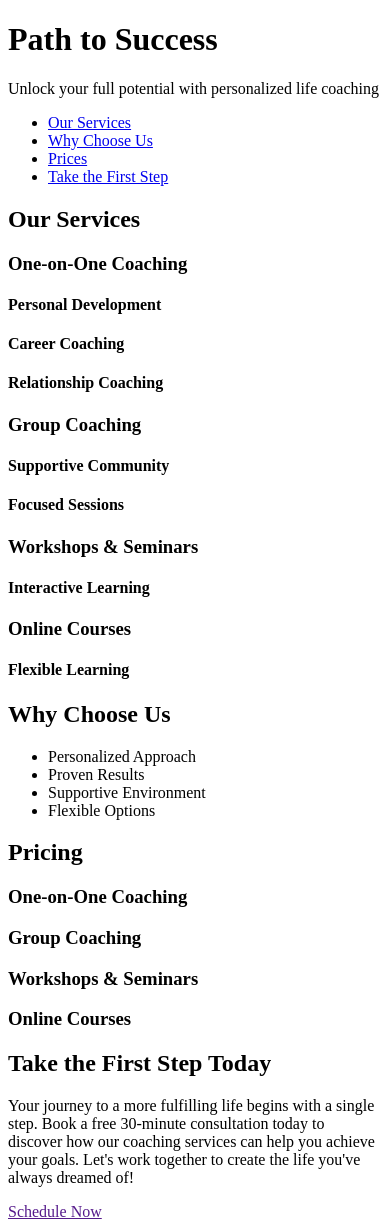
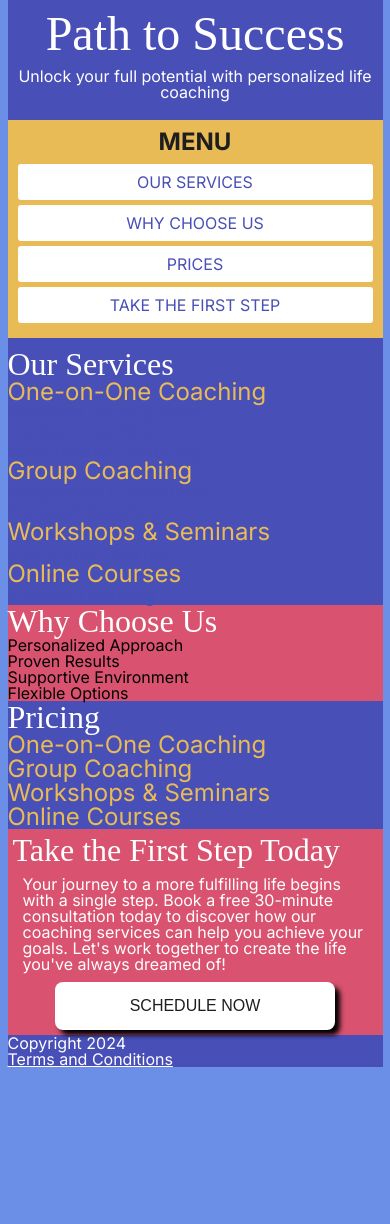
Before and after one commit to katiesue378/path-to-success, a plain HTML site: page index.html in a window 390 px wide. Shown: the top 1224 px of the page. After the commit the page ends 1069 px from the top, so only its background shows below. Drawn offline with Linux system fonts and the light colour scheme; a web font is replaced by a local one.

Commit message:
added html and css content

```diff
--- a/index.html
+++ b/index.html
@@ -3,22 +3,24 @@
 <head>
     <meta charset="UTF-8">
     <title>Path to Success</title>
-    <meta name="description" content="A website offering personalized life coaching and other coaching services!">
-
+    <meta name="description" content="A website offering personalized life coaching services!">
+    <meta name="viewport" content="width=device-width, initial-scale=1.0">
     <link rel="stylesheet" href="styles.css">
 </head>
 
 <body>
+    <div class="content-container">
     <header>
         <h1>Path to Success</h1>
         <p>Unlock your full potential with personalized life coaching</p>
 
         <nav>
+            <h2>MENU</h2>
             <ul>
-                <li><a href="#ourservices">Our Services</a></li>
-                <li><a href="#chooseus">Why Choose Us</a></li>
-                <li><a href="#prices">Prices</a></li>
-                <li><a href="#firststep">Take the First Step</a></li>
+                <li><a href="#ourservices">OUR SERVICES</a></li>
+                <li><a href="#chooseus">WHY CHOOSE US</a></li>
+                <li><a href="#prices">PRICES</a></li>
+                <li><a href="#firststep">TAKE THE FIRST STEP</a></li>
             </ul>
         </nav>
     </header>
@@ -60,13 +62,14 @@
         <section id="firststep">
             <h2>Take the First Step Today</h2>
             <p>Your journey to a more fulfilling life begins with a single step. Book a free 30-minute consultation today to discover how our coaching services can help you achieve your goals. Let's work together to create the life you've always dreamed of!</p>
-            <p><a href="">Schedule Now</a></p>
+            <button class="shadow-button">Schedule Now</button>
         </section>
     </main>
     <footer>
         <p>Copyright 2024</p>
         <p><a href="">Terms and Conditions</a></p>
     </footer>
+    </div>
     </body>
 
     </html>
--- a/styles.css
+++ b/styles.css
@@ -0,0 +1,204 @@
+/* CSS BY KATIE MARSHALL */
+
+/* IMPORTED FONTS */
+@import url('https://fonts.googleapis.com/css2?family=Inter:ital,opsz,wght@0,14..32,100..900;1,14..32,100..900&family=Kavoon&display=swap');
+
+/* CSS RESET */
+/* http://meyerweb.com/eric/tools/css/reset/
+   v2.0 | 20110126
+   License: none (public domain)
+*/
+
+html, body, div, span, applet, object, iframe,
+h1, h2, h3, h4, h5, h6, p, blockquote, pre,
+a, abbr, acronym, address, big, cite, code,
+del, dfn, em, img, ins, kbd, q, s, samp,
+small, strike, strong, sub, sup, tt, var,
+b, u, i, center,
+dl, dt, dd, ol, ul, li,
+fieldset, form, label, legend,
+table, caption, tbody, tfoot, thead, tr, th, td,
+article, aside, canvas, details, embed,
+figure, figcaption, footer, header, hgroup,
+menu, nav, output, ruby, section, summary,
+time, mark, audio, video {
+	margin: 0;
+	padding: 0;
+	border: 0;
+	font-size: 100%;
+	font: inherit;
+	vertical-align: baseline;
+}
+/* HTML5 display-role reset for older browsers */
+article, aside, details, figcaption, figure,
+footer, header, hgroup, menu, nav, section {
+	display: block;
+}
+body {
+	line-height: 1;
+}
+ol, ul {
+	list-style: none;
+}
+blockquote, q {
+	quotes: none;
+}
+blockquote:before, blockquote:after,
+q:before, q:after {
+	content: '';
+	content: none;
+}
+table {
+	border-collapse: collapse;
+	border-spacing: 0;
+}
+
+/* ROOT VARIABLES */
+:root {
+    --teal:#4CA7C0;
+    --purple: #484FB7;
+    --lavender: #6B8FE7;
+    --yellow: #E9BB57;
+    --pink: #D9526F;
+    --dk-gray: #1E1E1E;
+    --white: #ffffff;
+}
+
+/* GLOBAL STYLES (mobile first/small) */
+@media only screen and (max-width: 600px) {
+    h1 {
+        font-family: "Kavoon";
+        font-size: 3em;
+        text-align: center;
+        padding: 10px 10px;
+    }
+
+    h2 {
+        font-family: "Kavoon";
+        font-size: 2em;
+        color: var(--white);
+    }
+
+    nav {
+        font-family: "Inter";
+        background-color: var(--yellow);
+        padding: 10px;
+        margin: 0 auto;
+        text-align: center;
+    }
+
+    nav h2 {
+        font-size: 1.5em;
+        font-family: "Inter";
+        color: var(--dk-gray);
+        font-weight: bold;
+        margin-bottom: 10px;
+        text-align: center;
+    }
+
+    nav ul {
+        list-style: none;
+        padding: 0;
+        margin: 0;
+    }
+
+    nav li {
+        margin-bottom: 5px;
+    }
+
+    nav a {
+        display: block;
+        background-color: var(--white);
+        color: var(--purple);
+        text-decoration: none;
+        padding: 10px;
+        border-radius: 3px;
+        text-align: center;
+        font-size: 1em;
+    }
+
+    nav a:hover {
+        background-color: var(--pink);
+    }
+
+    h3 {
+        font-size: 1.5em;
+        color: var(--yellow);
+    }
+
+    h4 {
+        font-size: 1.15em;
+        color: var(--purple);
+    }
+
+    body {
+        font-family: "Inter";
+        background-color: var(--lavender);
+        margin: 0;
+        padding: 0;
+    }
+
+    .content-container {
+        max-width: 375px;
+        margin: 0 auto;
+        background-color: var(--purple);
+        padding-top: none;
+    }
+
+    header {
+        background-color: var(--purple);
+        color: var(--white);
+        text-align: center;
+    }
+
+    header p {
+        padding-bottom: 20px;
+    }
+
+    #ourservices {
+        background-color: var(--purple);
+        padding-top: 10px;
+    }
+
+    #chooseus {
+        background-color: var(--pink);
+    }
+
+    #prices {
+        background-color: var(--purple);
+    }
+
+    #firststep {
+        background-color: var(--pink);
+        padding: 5px 5px;
+    }
+
+    #firststep p {
+        color: var(--white);
+        padding: 10px 10px;
+    }
+
+    .shadow-button {
+        color: var(--dk-gray);
+        text-transform: uppercase;
+        background-color: var(--white);
+        border: none;
+        text-align: center;
+        font-size: 1em;
+        text-decoration: none;
+        padding: 15px 75px;
+        justify-content: center;
+        border-radius: 8px;
+        box-shadow: 5px 5px 5px 0px rgba(0, 0, 0, 1);
+        display: block;
+        margin: 0 auto;
+    }
+
+    footer {
+        color: var(--white);
+    }
+
+    footer a {
+        color: var(--white);
+    }
+}
```
Lines whose indentation alone changed are shown as unchanged.
